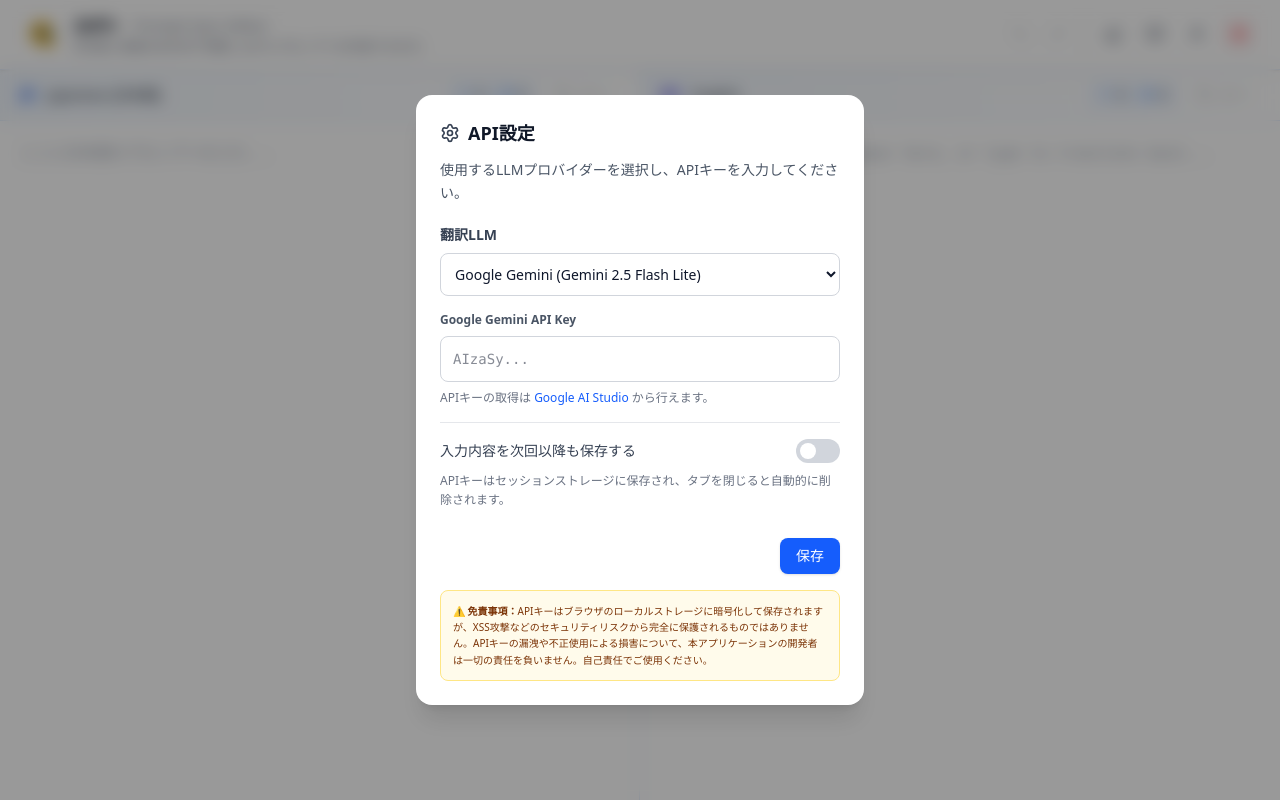
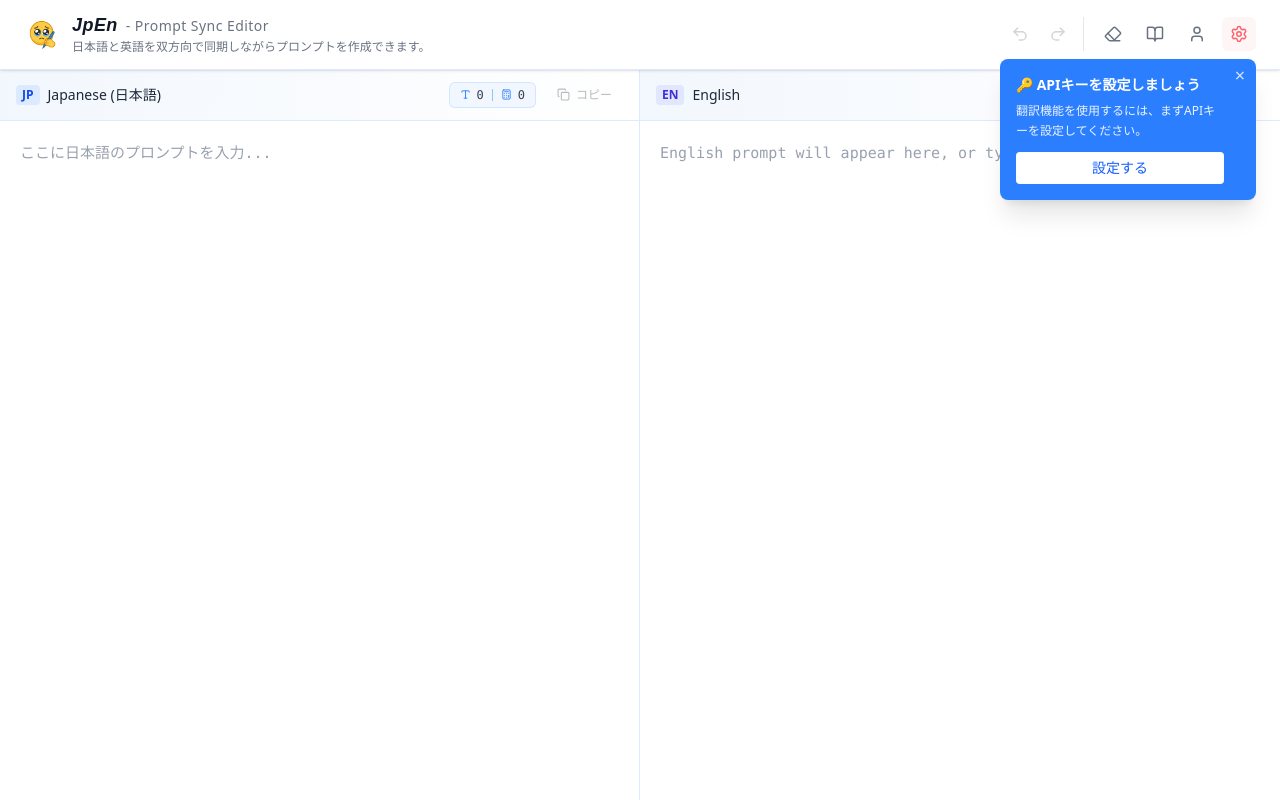
Before and after one commit to MinakuchiTaiga/prompt-sync-editor, a React (Vite) app: page / in a window 1280 px wide. Built offline with nearby package versions, Linux system fonts and the light colour scheme.

Commit message:
add: APIキー未設定時にツールチップを表示する機能を追加

```diff
--- a/src/App.tsx
+++ b/src/App.tsx
@@ -79,6 +79,7 @@ const App = () => {
   const [isSettingsOpen, setIsSettingsOpen] = useState(false);
   const [isUserSettingsOpen, setIsUserSettingsOpen] = useState(false);
   const [isHowToUseOpen, setIsHowToUseOpen] = useState(false);
+  const [showApiKeyTooltip, setShowApiKeyTooltip] = useState(false);
 
   const [leftText, setLeftText] = useState(""); // Japanese (usually)
   const [rightText, setRightText] = useState(""); // English (usually)
@@ -131,13 +132,13 @@ const App = () => {
 
         setApiKeys({ gemini, openai, claude });
 
-        // APIキーがない場合は設定画面を開く
+        // APIキーがない場合はツールチップを表示
         if (!gemini && !openai && !claude) {
-          setIsSettingsOpen(true);
+          setShowApiKeyTooltip(true);
         }
       } catch (error) {
         console.error('APIキーの読み込みエラー:', error);
-        setIsSettingsOpen(true);
+        setShowApiKeyTooltip(true);
       }
     };
 
@@ -188,6 +189,7 @@ const App = () => {
       localStorage.setItem('llm_provider', llmProvider);
 
       setApiKeys(keys);
+      setShowApiKeyTooltip(false);
       setIsSettingsOpen(false);
     } catch (error) {
       console.error('APIキーの保存エラー:', error);
@@ -1139,13 +1141,45 @@ CRITICAL RULES:
           >
             <User size={18} />
           </button>
+          <div className="relative">
             <button
-            onClick={() => setIsSettingsOpen(true)}
+              onClick={() => {
+                setIsSettingsOpen(true);
+                setShowApiKeyTooltip(false);
+              }}
               className={`p-2 rounded-md transition-colors ${!apiKeys[llmProvider] ? 'text-red-500 bg-red-50 animate-pulse' : 'text-gray-500 hover:bg-gray-100'}`}
               title={!apiKeys[llmProvider] ? `${llmProvider}のAPIキーが未設定です` : "API設定"}
             >
               <Settings size={18} />
             </button>
+
+            {/* API Key Setup Tooltip */}
+            {showApiKeyTooltip && !apiKeys[llmProvider] && (
+              <div className="absolute top-full right-0 mt-2 w-64 bg-blue-500 text-white p-4 rounded-lg shadow-xl z-50 animate-in fade-in slide-in-from-top-2">
+                <button
+                  onClick={() => setShowApiKeyTooltip(false)}
+                  className="absolute top-1 right-1 text-white/80 hover:text-white text-lg leading-none w-6 h-6 flex items-center justify-center rounded hover:bg-white/20"
+                >
+                  &times;
+                </button>
+                <div className="pr-4">
+                  <div className="font-bold text-sm mb-1.5">🔑 APIキーを設定しましょう</div>
+                  <div className="text-xs text-white/90 leading-relaxed">
+                    翻訳機能を使用するには、まずAPIキーを設定してください。
+                  </div>
+                  <button
+                    onClick={() => {
+                      setIsSettingsOpen(true);
+                      setShowApiKeyTooltip(false);
+                    }}
+                    className="mt-3 w-full bg-white text-blue-600 font-medium text-sm py-1.5 px-3 rounded hover:bg-blue-50 transition-colors"
+                  >
+                    設定する
+                  </button>
+                </div>
+              </div>
+            )}
+          </div>
         </div>
       </header>
 
```
Lines whose indentation alone changed are shown as unchanged.
